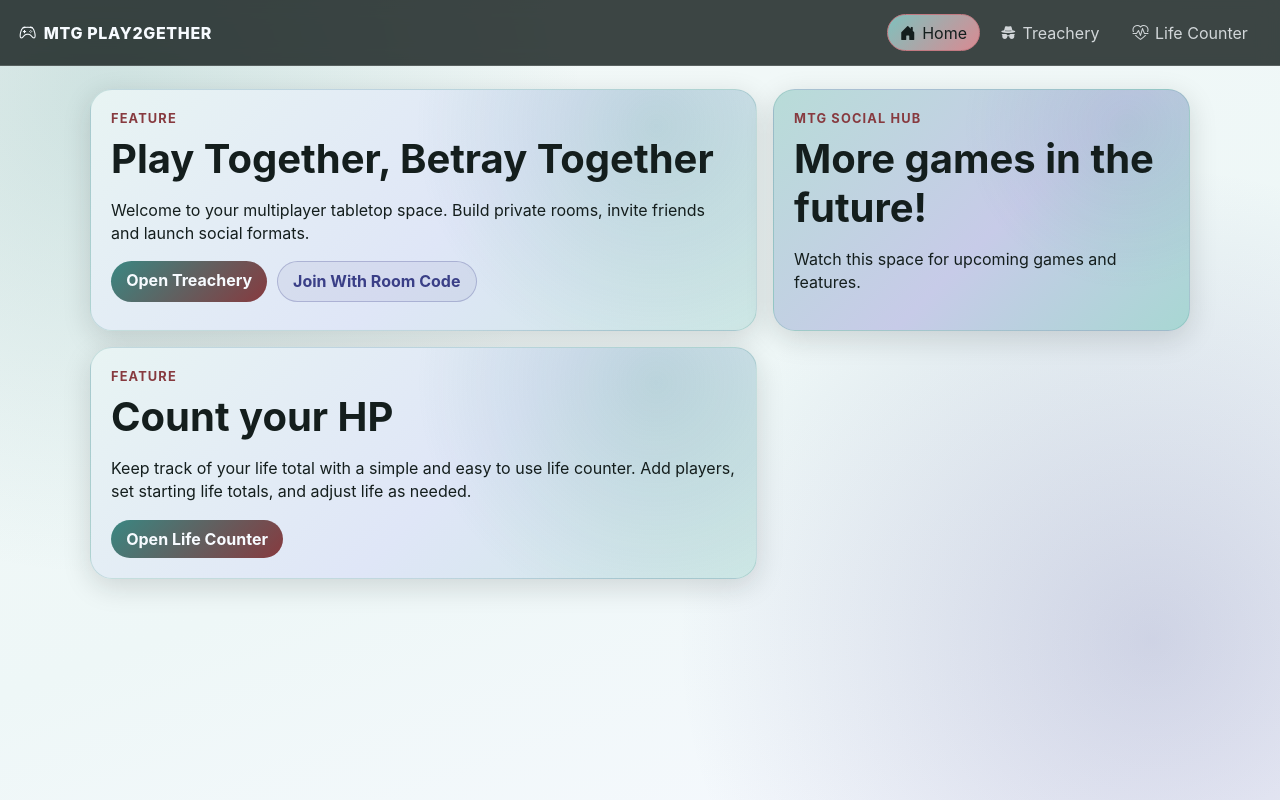
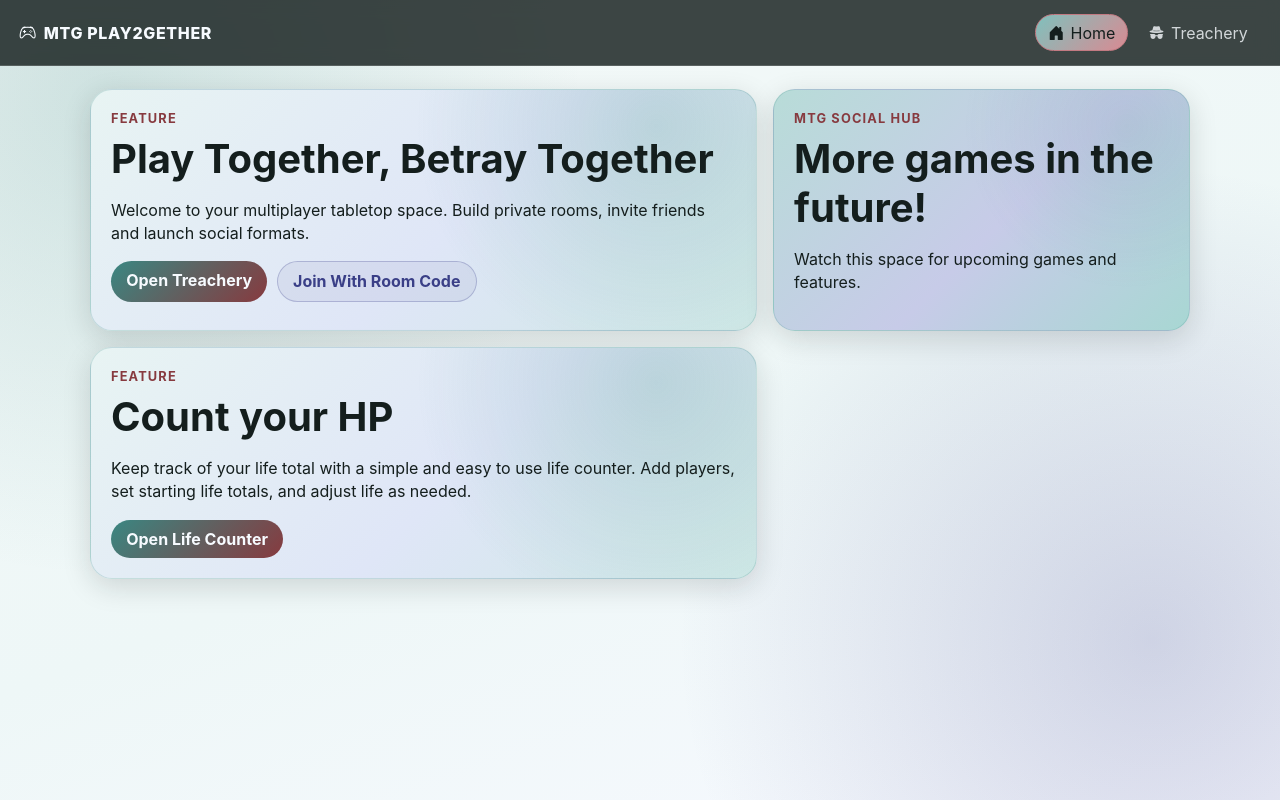
Before and after one commit to MartaGD/mgt-play2gether, an Angular app: page /home in a window 1280 px wide. Built offline with nearby package versions, Linux system fonts and the light colour scheme; a small style sheet from the web is missing.

Commit message:
hide life counter from nav

```diff
--- a/src/app/layout/main-layout/main-layout.component.html
+++ b/src/app/layout/main-layout/main-layout.component.html
@@ -14,10 +14,10 @@
         <i class="bi bi-incognito" aria-hidden="true"></i>
         <span>Treachery</span>
       </a>
-      <a routerLink="/life-counter" routerLinkActive="active">
+      <!--a routerLink="/life-counter" routerLinkActive="active">
         <i class="bi bi-heart-pulse" aria-hidden="true"></i>
         <span>Life Counter</span>
-      </a>
+      </a-->
     </nav>
   </header>
 
```
